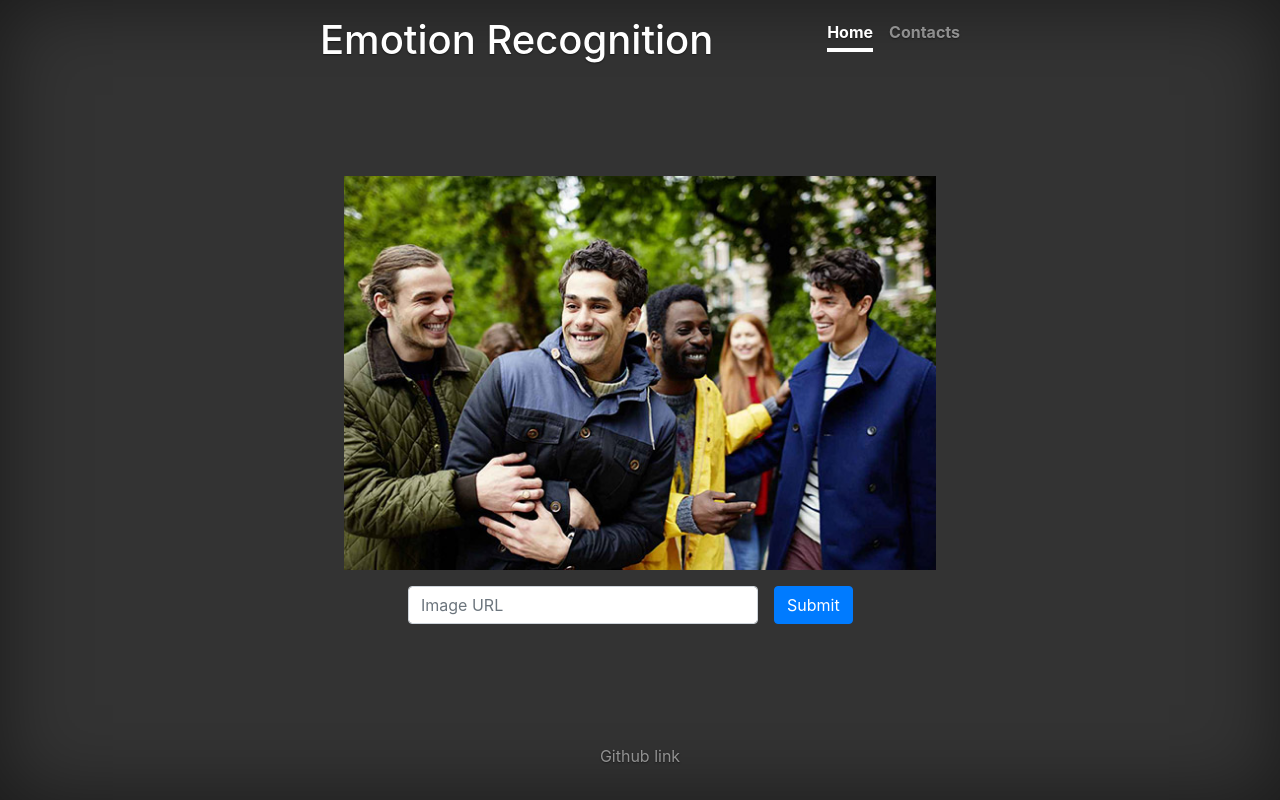
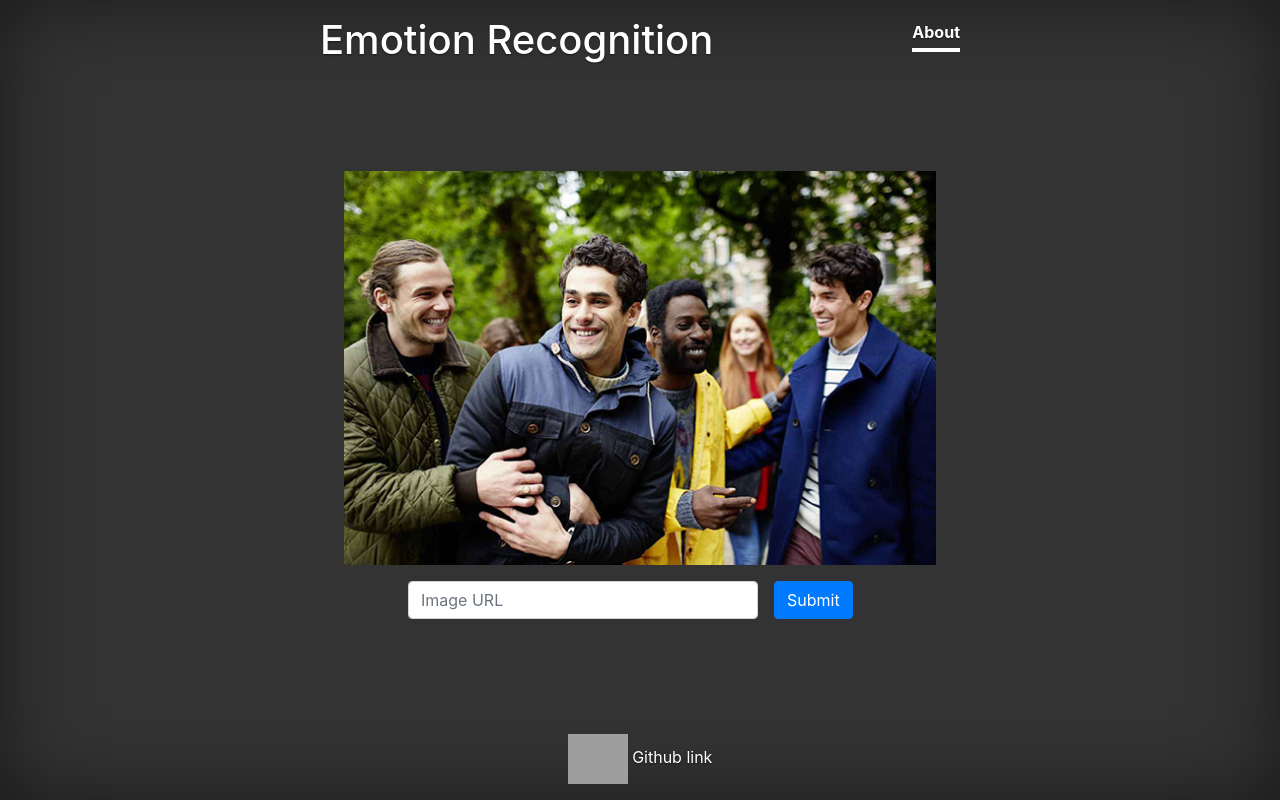
Before and after one commit to artemps/web_emotion_recognition, a Flask app: page / in a window 1280 px wide. Run offline with Flask 2, Linux system fonts and the light colour scheme; some libraries are stand-ins or nearby versions; grey boxes are pictures that could not be loaded.

Commit message:
Add github icon

```diff
--- a/src/templates/index.html
+++ b/src/templates/index.html
@@ -17,8 +17,7 @@
         <div class="inner">
             <h1 class="masthead-brand">Emotion Recognition</h1>
             <nav class="nav nav-masthead justify-content-center">
-                <a class="nav-link active" href="#">Home</a>
-                <a class="nav-link" href="#">Contacts</a>
+                <a class="nav-link active" href="#">About</a>
             </nav>
         </div>
     </header>
@@ -35,7 +34,7 @@
 
     <footer class="mastfoot mt-auto">
         <div class="inner">
-            <p>Github link</p>
+            <a href="https://github.com/FiseD/emotion_recognition"><img src="https://assets-cdn.github.com/images/modules/logos_page/Octocat.png" width="60" height="50"> Github link</a>
         </div>
     </footer>
 </div>
```
Also changed, not shown: src/static/style.css (line endings or trailing spaces).
